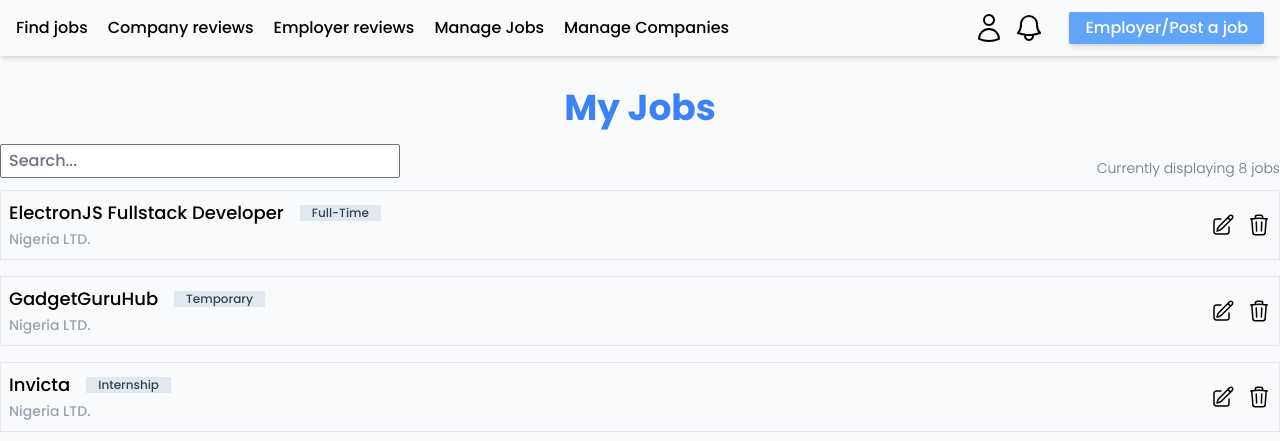
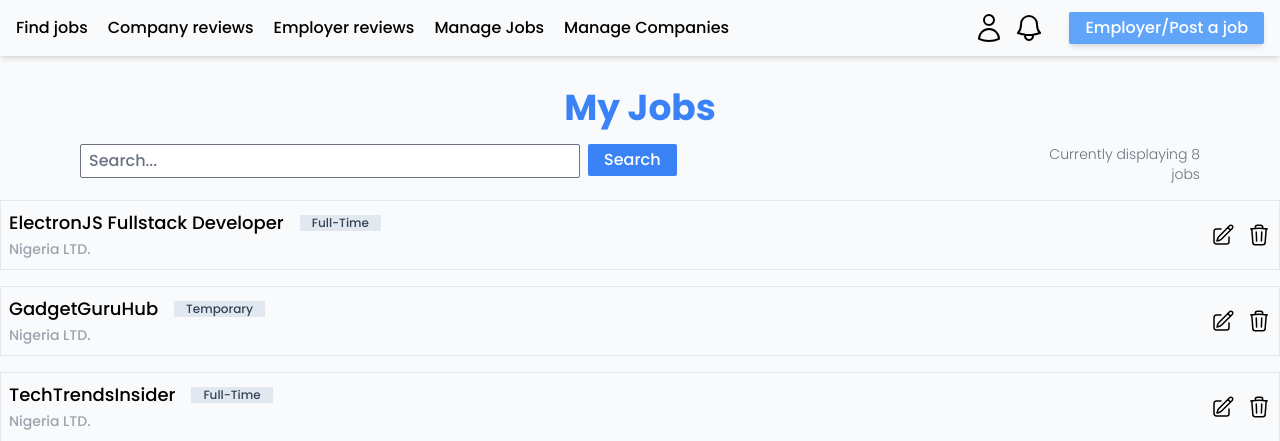
Before and after one commit to Benedict-arowo/Job-Board, a Django app: page /myJobs/ in a window 1280 px wide. Shown: the top 441 px of the page. Run offline with Django 4.2, Linux system fonts and the light colour scheme; a user stored in the database is signed in; data comes from the database, SQL or seed files in the repository; both versions use the stored data as it was after the commit; some libraries are stand-ins or nearby versions.

Commit message:
+ Changed searchComponent to header component. + Searching in the manage jobs page + Added a company check in the job model to display the right information, and avoid unwanted errors.

```diff
--- a/app_jobboard/models.py
+++ b/app_jobboard/models.py
@@ -33,7 +33,10 @@ class Job(models.Model):
 
 
     def __str__(self):
-        return f"{self.name} at {self.company_name} in {self.location}."
+        if self.company:
+            return f"{self.name} at {self.company.name} in {self.location}."
+        else:
+            return f"{self.name} in {self.location}."
 
 class JobSkill(models.Model):
     id = models.UUIDField(primary_key=True, default=uuid.uuid4, editable=False)
--- a/app_jobboard/views.py
+++ b/app_jobboard/views.py
@@ -27,9 +27,9 @@ def index(request):
         except Search.DoesNotExist:
             search = Search.objects.create(user=request.user, search=q)
 
-        jobs = Job.objects.filter(Q(name__icontains=q) | Q(employment_type__icontains=q) | Q(location__icontains=q))
+        jobs = Job.objects.filter(Q(name__icontains=q) | Q(employment_type__icontains=q) | Q(location__icontains=q)).order_by('-updated_at', '-created_at')
     else:
-        jobs = Job.objects.all()
+        jobs = Job.objects.all().order_by('-updated_at', '-created_at')
 
     if id:
         job = Job.objects.get(id=id)
@@ -58,10 +58,14 @@ def getJob(request, id):
 
 @login_required(login_url="auth:index")
 def getUserJobs(request):
-    userJobs = Job.objects.filter(employer=request.user)
-    context = {
-        "jobs": userJobs
-    }
+    q = request.GET.get('q')
+    context = {}
+    if q:
+        context['q'] = q
+        context['jobs'] = Job.objects.filter(Q(employer=request.user) & (Q(name__icontains=q) | Q(location__icontains=q) | Q(employment_type__icontains=q))).order_by('-updated_at', '-created_at')
+    else:
+        context['jobs'] = Job.objects.filter(employer=request.user).order_by('-updated_at', 'created_at')
+
     return render(request, "jobboard/manageJobs.html", context)
 
 @login_required(login_url="auth:index")
--- a/templates/jobboard/manageJobs.html
+++ b/templates/jobboard/manageJobs.html
@@ -1,16 +1,30 @@
 {% extends "layout.html" %} {% block title %} - Register {% endblock %}
 
-{% block searchComponent %}
-
+{% block headerComponent %}
+    <header class="px-20">
+        <h1 class="w-full text-center text-4xl mt-8 mb-4 text-blue-500 font-bold">My Jobs</h1>
+        <div class="flex flex-row justify-between mb-3 gap-8">
+            <form class="flex flex-row gap-2 w-full" action="" method="get">
+                {% if q %}
+                <input placeholder="{{ q }}" class="px-2 py-1 rounded-sm w-full h-fit max-w-[500px]" type="text" name="q">
+                {% else %}
+                <input placeholder="Search..." class="px-2 py-1 rounded-sm w-full h-fit max-w-[500px]" type="text" name="q">
+                {% endif %}
+                <button class="bg-blue-500 h-fit hover:bg-blue-400 py-1 px-4 text-white duration-300 rounded-sm">Search</button>
+            </form>
+            <div class="flex flex-col text-end">
+                <p class="font-light text-gray-500 text-sm self-end">Currently displaying {{jobs.count}} jobs</p>
+                {% if q %}
+                    <a href="?q=" class="text-gray-500 underline text-xs">Clear filter</a>
+                {% endif %}
+            </div>
+        </div>
+    </header>
 {% endblock %}
 
 {% block content %}
 <div class="mb-4">
-    <h1 class="w-full text-center text-4xl mt-8 mb-4 text-blue-500 font-bold">My Jobs</h1>
-    <div class="flex flex-row justify-between mb-3 gap-8">
-        <input placeholder="Search..." class="px-2 py-1 rounded-sm w-full max-w-[400px]" type="text" name="q">
-        <p class="font-light text-gray-500 text-sm self-end">Currently displaying {{jobs.count}} jobs</p>
-    </div>
+
     <div class="flex flex-col gap-4">
         {% for job in jobs %}
         <div class="flex flex-row justify-between px-2 py-2 border hover:shadow-md duration-300">
@@ -25,7 +39,7 @@
             </div>
 
             <div class="flex flex-row gap-3 items-center">
-                <a href="{% url 'jobboard:editJob' job.id %}?next={{ request.path }}">
+                <a href="{% url 'jobboard:editJob' job.id %}">
                     <svg xmlns="http://www.w3.org/2000/svg" fill="none" viewBox="0 0 24 24" stroke-width="1.5" stroke="currentColor" class="w-6 h-6">
                         <path stroke-linecap="round" stroke-linejoin="round" d="M16.862 4.487l1.687-1.688a1.875 1.875 0 112.652 2.652L10.582 16.07a4.5 4.5 0 01-1.897 1.13L6 18l.8-2.685a4.5 4.5 0 011.13-1.897l8.932-8.931zm0 0L19.5 7.125M18 14v4.75A2.25 2.25 0 0115.75 21H5.25A2.25 2.25 0 013 18.75V8.25A2.25 2.25 0 015.25 6H10" />
                       </svg>
--- a/templates/layout.html
+++ b/templates/layout.html
@@ -3,7 +3,7 @@
 {% block mainContent %}
 	{% include "nav_bar.html" %}
 
-	{% block searchComponent %}
+	{% block headerComponent %}
 		<div class="flex flex-col gap-4">
 			<form
 				action="/"
--- a/theme/static/css/dist/styles.css
+++ b/theme/static/css/dist/styles.css
@@ -898,6 +898,10 @@ select {
   max-width: 400px;
 }
 
+.max-w-\[500px\] {
+  max-width: 500px;
+}
+
 .border-collapse {
   border-collapse: collapse;
 }
@@ -1079,12 +1087,40 @@ select {
   padding-bottom: 0.75rem;
 }
 
+.px-6 {
+  padding-left: 1.5rem;
+  padding-right: 1.5rem;
+}
+
+.px-8 {
+  padding-left: 2rem;
+  padding-right: 2rem;
+}
+
+.px-24 {
+  padding-left: 6rem;
+  padding-right: 6rem;
+}
+
+.px-20 {
+  padding-left: 5rem;
+  padding-right: 5rem;
+}
+
 .pt-8 {
   padding-top: 2rem;
 }
 
 .text-center {
   text-align: center;
+}
+
+.text-end {
+  text-align: end;
+}
+
+.align-middle {
+  vertical-align: middle;
 }
 
 .align-bottom {
```
Also changed, not shown: other parts of theme/static/css/dist/styles.css (+19 -20 lines), db.sqlite3.
